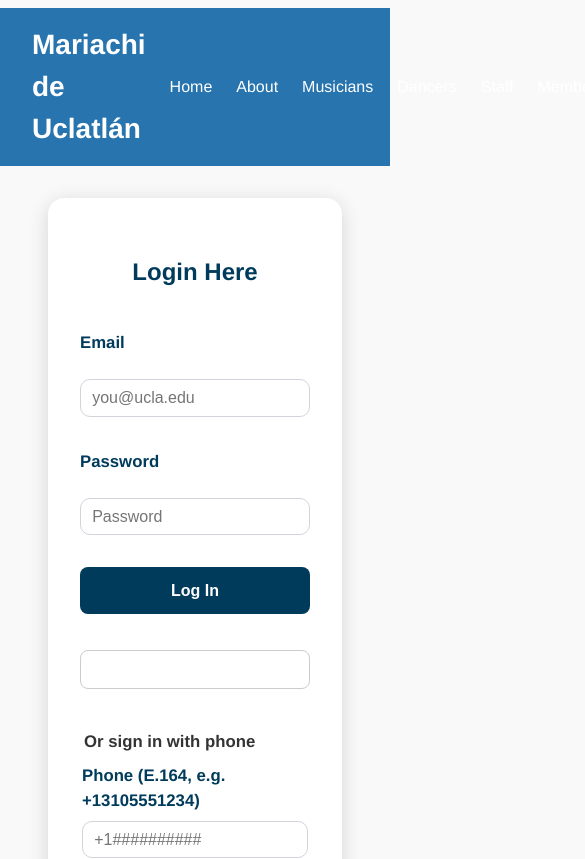
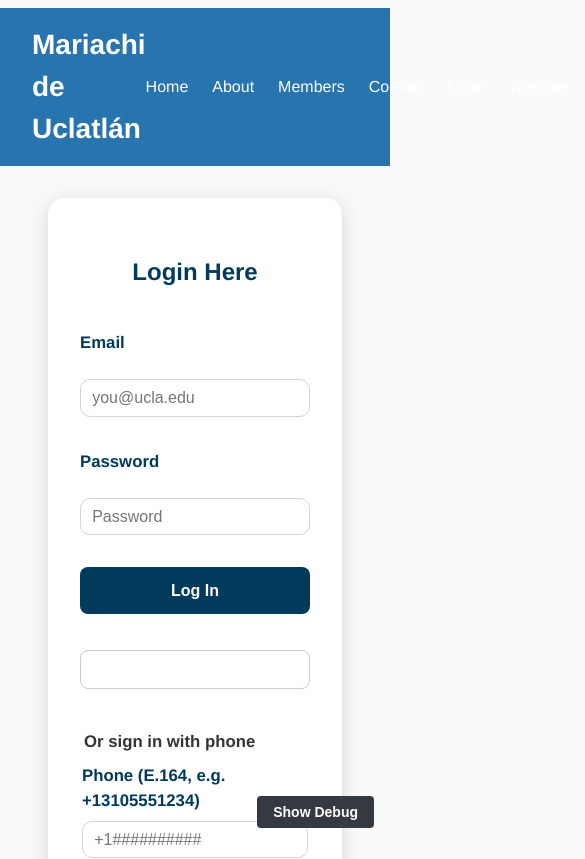
Before and after one commit to angelr4219/mariachis-uclatlan, a React (Vite) app: page /login in a window 390 px wide. Shown: the top 859 px of the page, 585 px wide, since content can reach past the window. Built offline with nearby package versions, Linux system fonts and the light colour scheme; no server answers.

Commit message:
mobile layout?

```diff
--- a/src/App.tsx
+++ b/src/App.tsx
@@ -2,9 +2,17 @@
 // FILE: src/App.tsx
 // Purpose: Make the entire /members section a protected area using
 //          a single <ProtectedRoute> with nested child routes.
+//          (Admin pages are temporarily unprotected by removing the AdminRoute.)
 // =============================================
 import React from 'react';
-import { BrowserRouter as Router, Routes, Route, Navigate, useLocation, Outlet } from 'react-router-dom';
+import {
+  BrowserRouter as Router,
+  Routes,
+  Route,
+  Navigate,
+  useLocation,
+  Outlet,
+} from 'react-router-dom';
 
 // Pages (public)
 import Home from './pages/Home';
@@ -36,6 +44,9 @@
 import AdminNavbar from './adminComponents/adminNavbar';
 import PerformerNavbar from './performerComponents/performerNavbar';
 
+// Debug component: displays user and admin status for testing
+import AdminDebug from './components/AdminDebug';
+
 // Auth / Roles
 import { onAuthStateChanged, getIdTokenResult } from 'firebase/auth';
 import { auth } from './firebase';
@@ -50,11 +61,11 @@
 import AdminManageMembers from './adminComponents/AdminManageMembers';
 import AdminInquiries from './adminComponents/AdminInquiries';
 import ParticipationReport from './components/ParticipationReport';
-import Reports from './adminComponents/Reports.tsx';
+// Import the new Reports page (admin reports) from the pages/admin folder
+import Reports from './adminComponents/Reports';
 import Staff from './pages/people/Staff';
 import Musicians from './pages/people/Musicians';
 import Dancers from './pages/people/Dancers';
-import InquiryReport from './adminComponents/InquiryReport';
 
 // Role-based landing
 import RoleBasedLayout from './rolebasedlayout/rbl';
@@ -83,7 +94,23 @@
     return () => unsubscribe();
   }, []);
 
-  const isAdmin = React.useMemo(() => isAdminEmail(user?.email ?? undefined), [user]);
+  /*
+   * Determine if the current user is an admin. We first check for a custom
+   * claim (set via Firebase Cloud Functions) which is the preferred way to
+   * handle roles. If no claim exists, we fall back to checking the
+   * hard‑coded allowlist in roles.ts. We also normalize email casing to
+   * ensure case‑insensitive comparisons.
+   */
+  const isAdmin = React.useMemo(() => {
+    if (!user) return false;
+    // Use custom claim if present (e.g. { admin: true } or { role: 'admin' })
+    if (claims?.admin || claims?.role === 'admin') {
+      return true;
+    }
+    // Fallback to email allowlist (case‑insensitive)
+    const email = (user.email ?? '').toLowerCase();
+    return isAdminEmail(email);
+  }, [user, claims]);
 
   // Page-type flags for which header to show
   const path = location.pathname;
@@ -145,16 +172,13 @@
             }
           />
 
-
-
 {/* ADMIN — nested; AdminLayout itself renders the AdminNavbar once */}
 <Route
-            path="/admin"
+  path="/admin/*"
   element={
     <ProtectedRoute user={user}>
-                <AdminRoute isAdmin={isAdmin}>
-                  <AdminLayout />
-                </AdminRoute>
+      {/* Inline admin check: render AdminLayout or redirect to dashboard */}
+      {isAdmin ? <AdminLayout /> : <Navigate to="/dashboard" replace />}
     </ProtectedRoute>
   }
 >
@@ -162,17 +186,13 @@
   <Route path="events" element={<AdminEvents />} />
   <Route path="managemembers" element={<AdminManageMembers />} />
   <Route path="reports" element={<Reports />} />
-            <Route path="/adminComponents/InquiryReport" element={<InquiryReport />} />
   <Route path="inquiries" element={<AdminInquiries />} />
   <Route path="participation" element={<ParticipationReport />} />
 </Route>
-          <Route
-  path="/admin/participation"
-  element={
-          <ParticipationReport />
 
-  }
-/>
+{/* Legacy path for direct participation URL */}
+<Route path="/admin/participation" element={<ParticipationReport />} />
+
 
           {/* Performer-only (simple protected leaf) */}
           <Route
@@ -190,6 +210,9 @@
       </main>
 
       {!isAdminRoute && <Footer />}
+
+      {/* Debug panel (only visible when user clicks the button). Remove or comment out in production. */}
+      <AdminDebug user={user} isAdmin={isAdmin} claims={claims} />
     </div>
   );
 };
--- /dev/null
+++ b/src/components/AdminDebug.css
@@ -0,0 +1,36 @@
+/*
+ * Styles for AdminDebug component
+ */
+ .admin-debug {
+    position: fixed;
+    bottom: 1rem;
+    right: 1rem;
+    z-index: 1000;
+    text-align: right;
+  }
+
+  .admin-debug-btn {
+    padding: 0.5rem 1rem;
+    font-size: 0.875rem;
+    background: #343a40;
+    color: #fff;
+    border: none;
+    border-radius: 4px;
+    cursor: pointer;
+  }
+
+  .admin-debug-btn:hover {
+    background: #23272b;
+  }
+
+  .admin-debug-info {
+    margin-top: 0.5rem;
+    background: #f8f9fa;
+    border: 1px solid #dee2e6;
+    padding: 0.5rem;
+    border-radius: 4px;
+    color: #212529;
+    width: max-content;
+    max-width: 300px;
+    word-break: break-word;
+  }
--- /dev/null
+++ b/src/components/AdminDebug.tsx
@@ -0,0 +1,51 @@
+// =============================================
+// FILE: src/components/AdminDebug.tsx
+// Purpose: A simple debug utility component to display the current user's
+//          email and admin status. When the button is clicked, it logs
+//          relevant information to the console and optionally displays
+//          it on screen. Use this during testing to verify that
+//          authentication and role checks are working correctly.
+// =============================================
+
+import React from 'react';
+import './AdminDebug.css';
+
+interface AdminDebugProps {
+  user: any;
+  isAdmin: boolean;
+  claims: any;
+}
+
+const AdminDebug: React.FC<AdminDebugProps> = ({ user, isAdmin, claims }) => {
+  const [visible, setVisible] = React.useState(false);
+  const handleClick = () => {
+    // Log to the console for developer inspection
+    console.log('AdminDebug -> user:', user);
+    console.log('AdminDebug -> isAdmin:', isAdmin);
+    console.log('AdminDebug -> claims:', claims);
+    // Toggle visibility of on‑screen debug info
+    setVisible((prev) => !prev);
+  };
+  return (
+    <div className="admin-debug">
+      <button className="admin-debug-btn" onClick={handleClick}>
+        {visible ? 'Hide Debug' : 'Show Debug'}
+      </button>
+      {visible && (
+        <div className="admin-debug-info">
+          <p>
+            <strong>User email:</strong> {user?.email || 'None'}
+          </p>
+          <p>
+            <strong>isAdmin:</strong> {isAdmin ? 'true' : 'false'}
+          </p>
+          <p>
+            <strong>Claims:</strong> {JSON.stringify(claims) || '{}'}
+          </p>
+        </div>
+      )}
+    </div>
+  );
+};
+
+export default AdminDebug;
--- a/src/components/Navbar.css
+++ b/src/components/Navbar.css
@@ -29,3 +29,65 @@
   .nav-links li a:hover {
     text-decoration: underline;
   }
+
+
+/* Links container */
+.nav-links {
+  list-style: none;
+  display: flex;
+  gap: 1.5rem;
+  margin: 0;
+  padding: 0;
+  }
+
+
+  .nav-links a {
+  color: white;
+  text-decoration: none;
+  font-weight: 500;
+  font-size: 1rem;
+  }
+
+
+  .nav-links a:hover,
+  .nav-links a.active { text-decoration: underline; }
+
+
+  .divider {
+  width: 1px;
+  height: 20px;
+  background: rgba(255,255,255,0.35);
+  }
+/* Hamburger */
+.hamburger {
+  display: none;
+  background: transparent;
+  border: 0;
+  padding: 0.25rem;
+  }
+  .hamburger span {
+  display: block;
+  width: 24px; height: 2px; margin: 5px 0; background: #fff;
+  }
+/* --- Mobile behavior --- */
+@media (max-width: var(--bp-md)) {
+  .hamburger { display: inline-block; }
+
+
+  .nav-inner { align-items: flex-start; }
+
+
+  .nav-links {
+  position: absolute;
+  top: 64px; /* approx header height */
+  left: 0; right: 0;
+  background: #2774AE;
+  flex-direction: column;
+  gap: 0.75rem;
+  padding: 0.75rem 1rem 1rem;
+  border-top: 1px solid rgba(255,255,255,0.15);
+  display: none;
+  }
+  .nav-links.open { display: flex; }
+  .divider { width: 100%; height: 1px; }
+  }
--- a/src/components/Navbar.tsx
+++ b/src/components/Navbar.tsx
@@ -11,15 +11,16 @@
       <ul className="nav-links">
         <li><Link to="/">Home</Link></li>
         <li><Link to="/about">About</Link></li>
-        <li><Link to="/musicians">Musicians</Link></li>
-        <li><Link to="/dancers">Dancers</Link></li>
-        <li><Link to="/staff">Staff</Link></li>
         <li><Link to="/members">Members</Link></li>
         <li><Link to="/contact">Contact</Link></li>
         <li><Link to="/Login">Login</Link></li>
         <li><Link to="/Register">Register</Link></li>
-        <li><Link to="/adminComponents/InquiryReport">Re</Link></li>
-
+     { /*
+        <li><Link to="/musicians">Musicians</Link></li>
+        <li><Link to="/dancers">Dancers</Link></li>
+        <li><Link to="/staff">Staff</Link></li>
+      */
+     }
 
       </ul>
     </nav>
```
Lines whose indentation alone changed are shown as unchanged.
